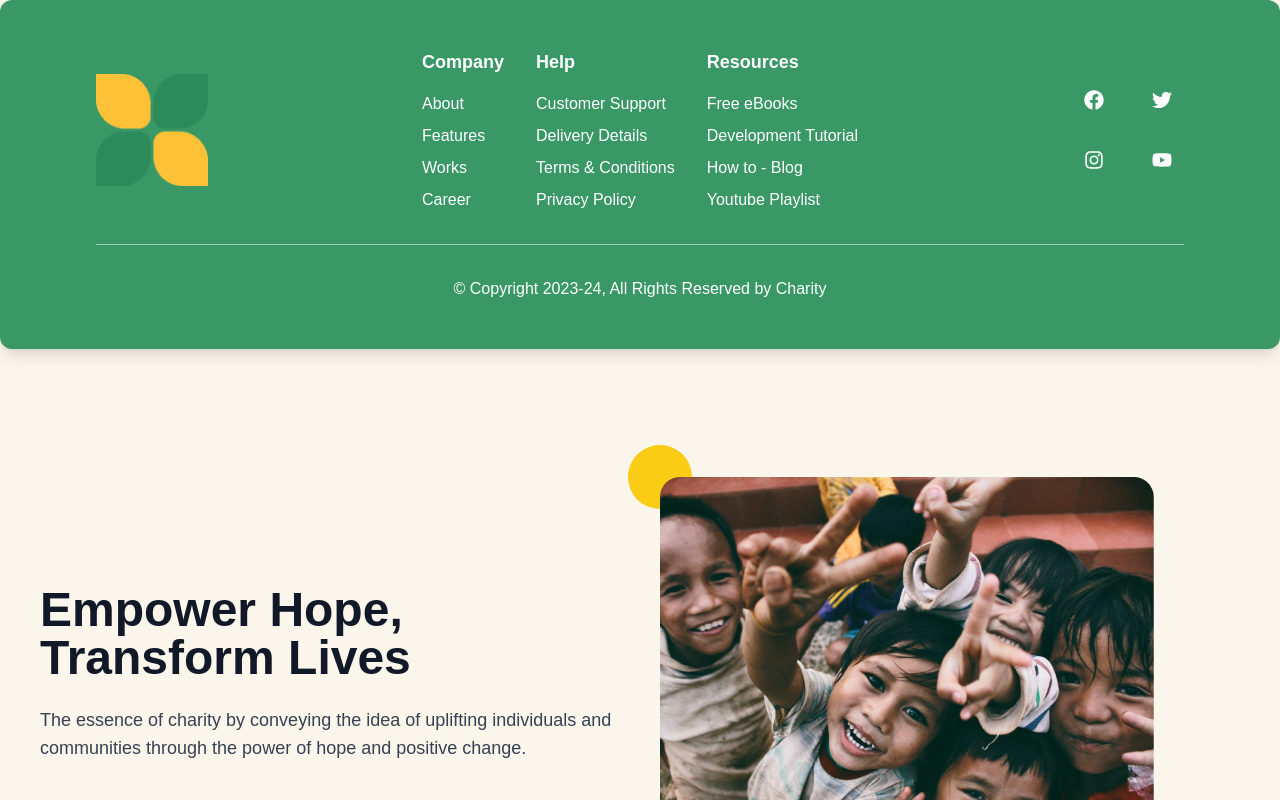
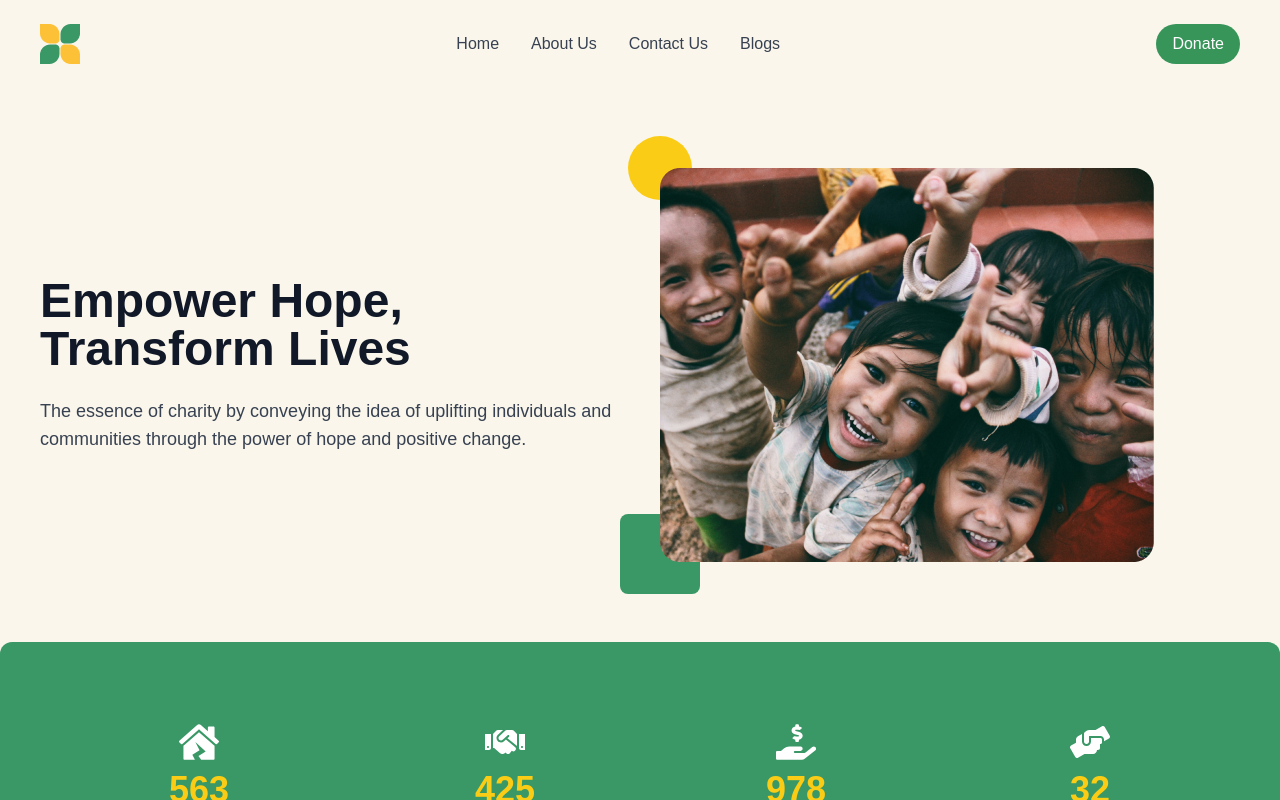
Before and after one commit to rohanwadadar/charity-website, a React (Create React App) app: page / in a window 1280 px wide. Shown: the top 800 px of the page. Built offline with nearby package versions, Linux system fonts and the light colour scheme.

Commit message:
Update Navbar.js

```diff
--- a/src/components/Navbar.js
+++ b/src/components/Navbar.js
@@ -1,87 +1,53 @@
-import React from 'react';
-import { FaFacebook, FaTwitter, FaInstagram, FaYoutube } from 'react-icons/fa';
+import React from "react";
 
-const Stats = () => {
+const Navbar = () => {
   return (
-    <footer className="bg-green text-white py-12 px-6 sm:px-12 md:px-16 lg:px-20 xl:px-24 rounded-xl shadow-lg hover:shadow-xl transition-shadow duration-300 ease-in-out cursor-pointer mx-auto max-w-7xl mb-12">
-      <div className="flex flex-col md:flex-row md:justify-between items-start md:items-center mx-auto max-w-6xl">
-        {/* Logo Section */}
-        <div className="flex items-center mb-6 md:mb-0">
-          <img
-            src="/Frame 116.png" // Update with your logo path
-            alt="Logo"
-            className="w-12 sm:w-16 md:w-20 lg:w-24 xl:w-28 transition-transform duration-300"
-          />
+    <nav className="bg-transparent py-6 px-4 sm:px-6 md:px-10">
+      <div className="container mx-auto flex justify-between items-center">
+        {/* Logo */}
+        <div className="text-3xl font-bold text-green-600">
+          <a href="/">
+            <img src="logo.png" alt="Logo" className="h-10 w-auto" />
+          </a>
         </div>
 
-        {/* Footer Links */}
-        <div className="flex flex-col md:flex-row md:space-x-8 text-center md:text-left mb-6 md:mb-0">
-          {/* Company Section */}
-          <div className="mb-6 md:mb-0">
-            <h3 className="font-semibold text-lg mb-4">Company</h3>
-            <ul className="space-y-2">
-              <li><a href="https://rohanwadadar.github.io/portfolio/" target="_blank" rel="noopener noreferrer">About</a></li>
-              <li><a href="https://rohanwadadar.github.io/portfolio/" target="_blank" rel="noopener noreferrer">Features</a></li>
-              <li><a href="https://rohanwadadar.github.io/portfolio/" target="_blank" rel="noopener noreferrer">Works</a></li>
-              <li><a href="https://rohanwadadar.github.io/portfolio/" target="_blank" rel="noopener noreferrer">Career</a></li>
-            </ul>
-          </div>
+        {/* Navigation Links */}
+        <ul className="hidden md:flex space-x-8 text-gray-700">
+          <li className="hover:text-green-500 cursor-pointer">
+            <a href="https://rohanwadadar.github.io/portfolio/">Home</a>
+          </li>
+          <li className="hover:text-green-500 cursor-pointer">
+            <a href="https://rohanwadadar.github.io/portfolio/">About Us</a>
+          </li>
+          <li className="hover:text-green-500 cursor-pointer">
+            <a href="https://rohanwadadar.github.io/portfolio/">Contact Us</a>
+          </li>
+          <li className="hover:text-green-500 cursor-pointer">
+            <a href="https://rohanwadadar.github.io/portfolio/">Blogs</a>
+          </li>
+        </ul>
 
-          {/* Help Section */}
-          <div className="mb-6 md:mb-0">
-            <h3 className="font-semibold text-lg mb-4">Help</h3>
-            <ul className="space-y-2">
-              <li><a href="https://rohanwadadar.github.io/portfolio/" target="_blank" rel="noopener noreferrer">Customer Support</a></li>
-              <li><a href="https://rohanwadadar.github.io/portfolio/" target="_blank" rel="noopener noreferrer">Delivery Details</a></li>
-              <li><a href="https://rohanwadadar.github.io/portfolio/" target="_blank" rel="noopener noreferrer">Terms & Conditions</a></li>
-              <li><a href="https://rohanwadadar.github.io/portfolio/" target="_blank" rel="noopener noreferrer">Privacy Policy</a></li>
-            </ul>
-          </div>
-
-          {/* Resources Section */}
-          <div>
-            <h3 className="font-semibold text-lg mb-4">Resources</h3>
-            <ul className="space-y-2">
-              <li><a href="https://rohanwadadar.github.io/portfolio/" target="_blank" rel="noopener noreferrer">Free eBooks</a></li>
-              <li><a href="https://rohanwadadar.github.io/portfolio/" target="_blank" rel="noopener noreferrer">Development Tutorial</a></li>
-              <li><a href="https://rohanwadadar.github.io/portfolio/" target="_blank" rel="noopener noreferrer">How to - Blog</a></li>
-              <li><a href="https://rohanwadadar.github.io/portfolio/" target="_blank" rel="noopener noreferrer">Youtube Playlist</a></li>
-            </ul>
-          </div>
+        {/* Mobile Menu Button */}
+        <div className="md:hidden flex items-center">
+          <button className="text-gray-700 hover:text-green-500">
+            <svg className="w-6 h-6" fill="none" stroke="currentColor" viewBox="0 0 24 24" xmlns="http://www.w3.org/2000/svg">
+              <path strokeLinecap="round" strokeLinejoin="round" strokeWidth="2" d="M4 6h16M4 12h16m-7 6h7"></path>
+            </svg>
+          </button>
         </div>
 
-        {/* Social Media Icons */}
-        <div className="flex flex-col space-y-4">
-          {/* Top row with first two icons */}
-          <div className="flex justify-center space-x-4 md:space-x-6">
-            <a href="https://www.facebook.com" target="_blank" rel="noopener noreferrer" className="rounded-full p-3 text-green-600 hover:bg-gray-300 transition">
-              <FaFacebook size={20} />
-            </a>
-            <a href="https://www.twitter.com" target="_blank" rel="noopener noreferrer" className="rounded-full p-3 text-green-600 hover:bg-gray-300 transition">
-              <FaTwitter size={20} />
-            </a>
-          </div>
-          {/* Bottom row with last two icons */}
-          <div className="flex justify-center space-x-4 md:space-x-6">
-            <a href="https://www.instagram.com" target="_blank" rel="noopener noreferrer" className="rounded-full p-3 text-green-600 hover:bg-gray-300 transition">
-              <FaInstagram size={20} />
-            </a>
-            <a href="https://www.youtube.com" target="_blank" rel="noopener noreferrer" className="rounded-full p-3 text-green-600 hover:bg-gray-300 transition">
-              <FaYoutube size={20} />
-            </a>
-          </div>
-        </div>
+        {/* Donate Button */}
+        <a href="/product-list">
+          <button
+            className="bg-green-500 text-white py-2 px-4 rounded-full hover:bg-green-600 transition"
+            style={{ backgroundColor: '#37955a' }} // Using the preferred green color
+          >
+            Donate
+          </button>
+        </a>
       </div>
-
-      {/* Horizontal Line */}
-      <hr className="border-t border-white opacity-50 my-8" />
-
-      {/* Copyright Section */}
-      <div className="text-center mt-4">
-        <p className="text-sm sm:text-base">© Copyright 2023-24, All Rights Reserved by Charity</p>
-      </div>
-    </footer>
+    </nav>
   );
 };
 
-export default Stats;
+export default Navbar;
```
